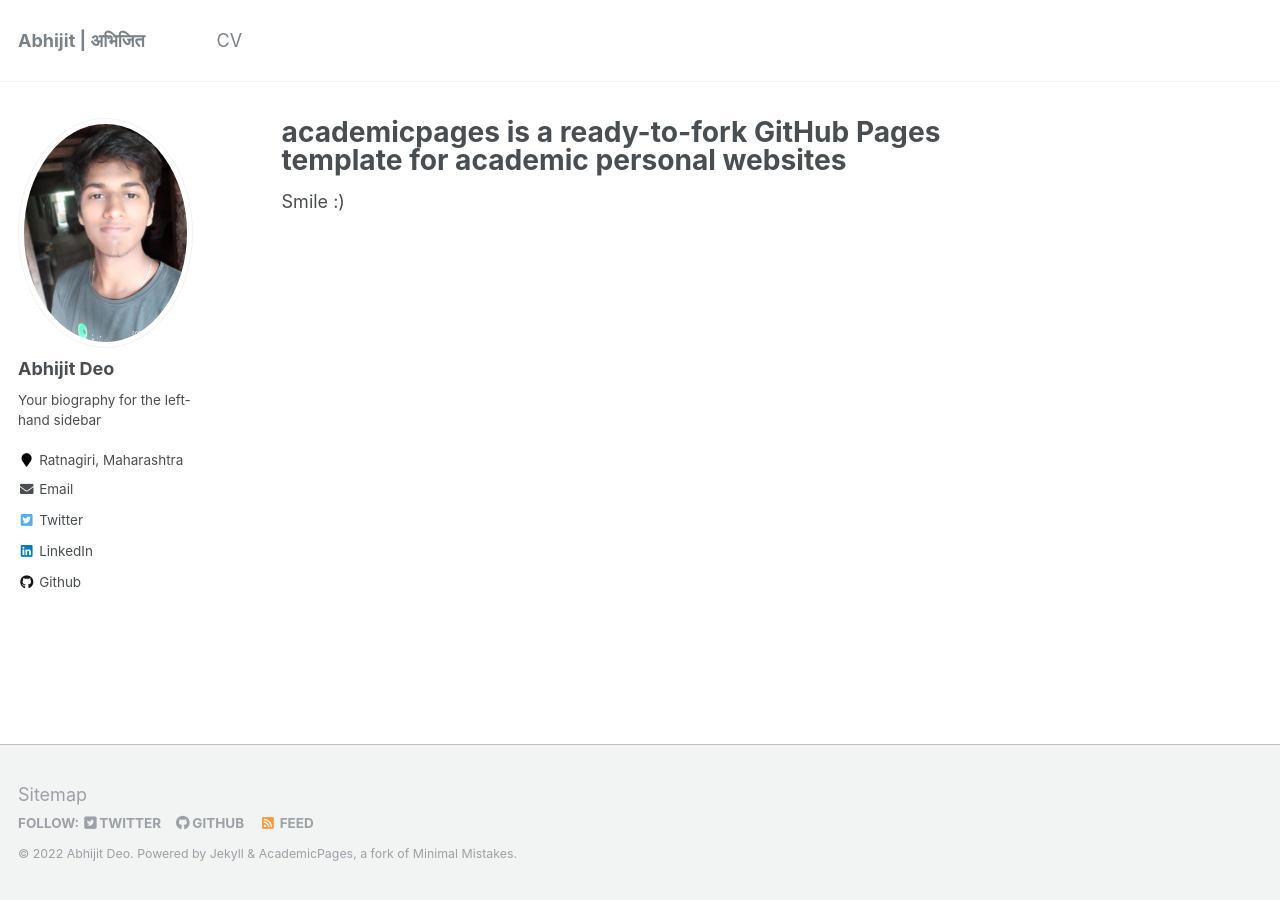
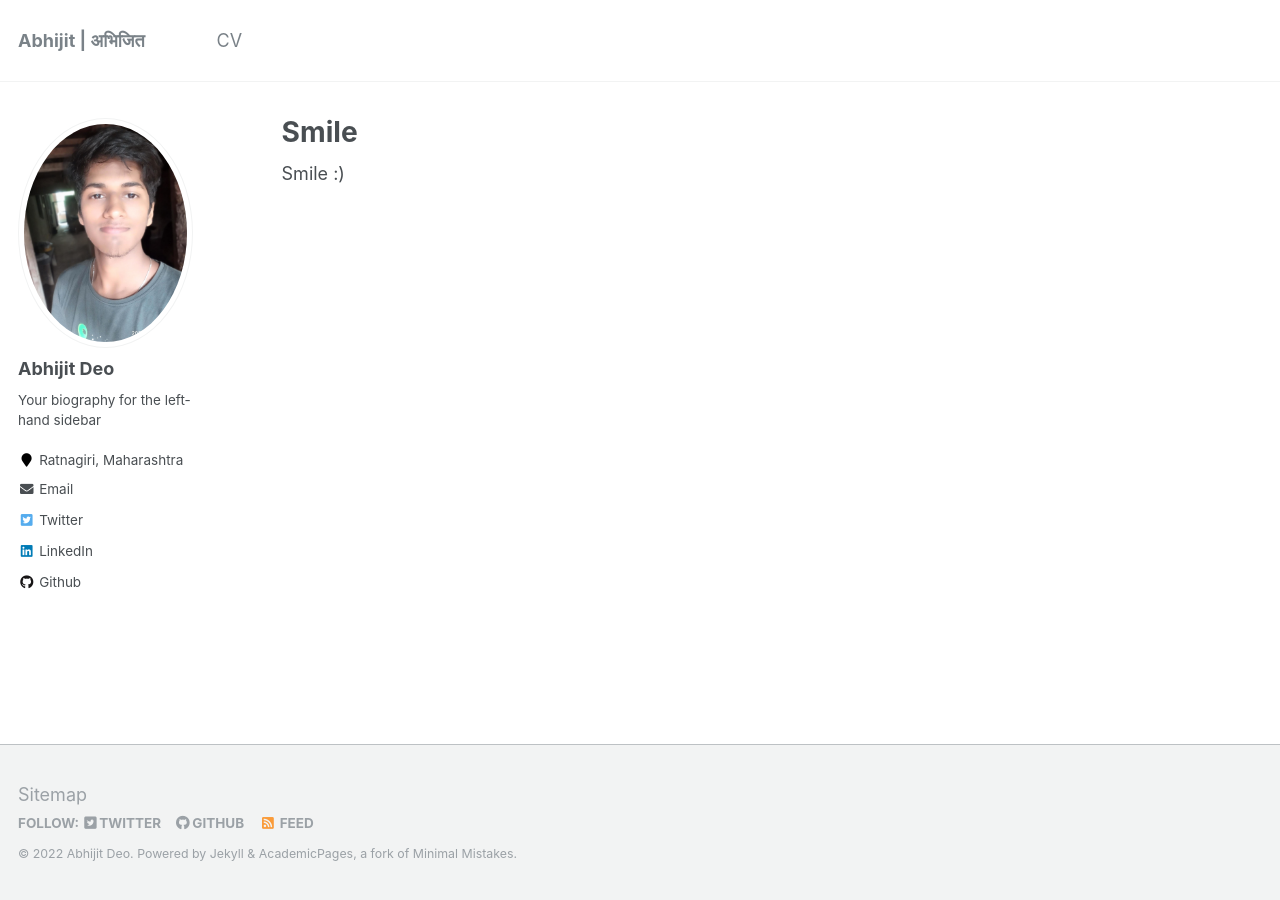
Before and after one commit to abhi-glitchhg/abhi-glitchhg.github.io, a Jekyll site: the page built from _pages/about.md, in a window 1280 px wide. Built offline with Jekyll 4.4.1, drawn with Linux system fonts in a browser that asks for light colours.

Commit message:
minor edit

```diff
--- a/_pages/about.md
+++ b/_pages/about.md
@@ -1,6 +1,6 @@
 ---
 permalink: /
-title: "academicpages is a ready-to-fork GitHub Pages template for academic personal websites"
+title: "Smile"
 excerpt: "About me"
 author_profile: true
 redirect_from:
```
